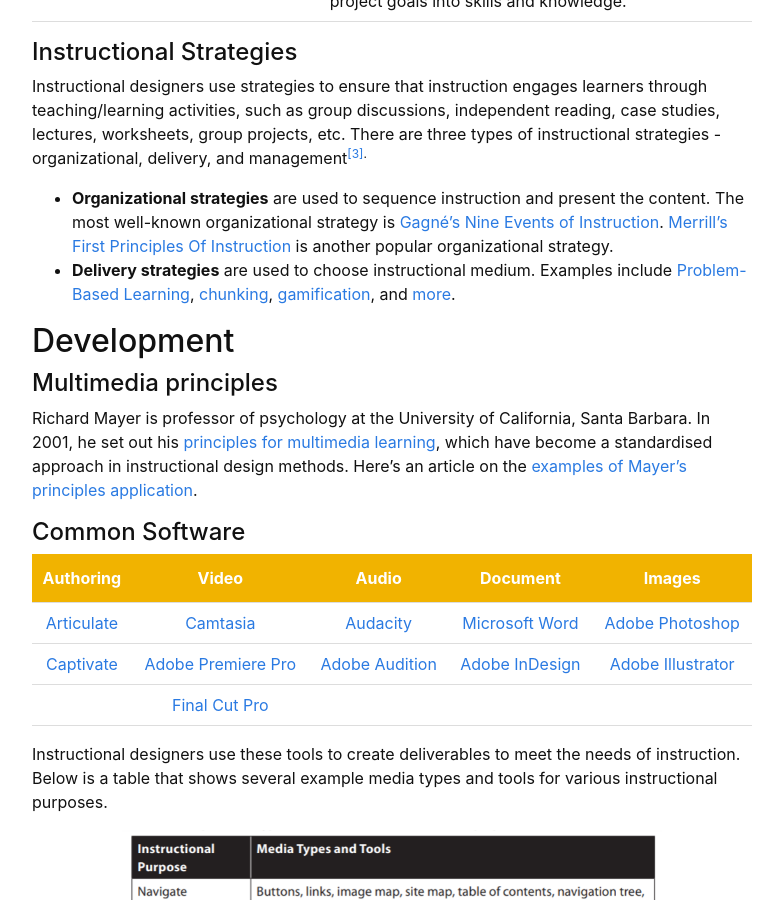
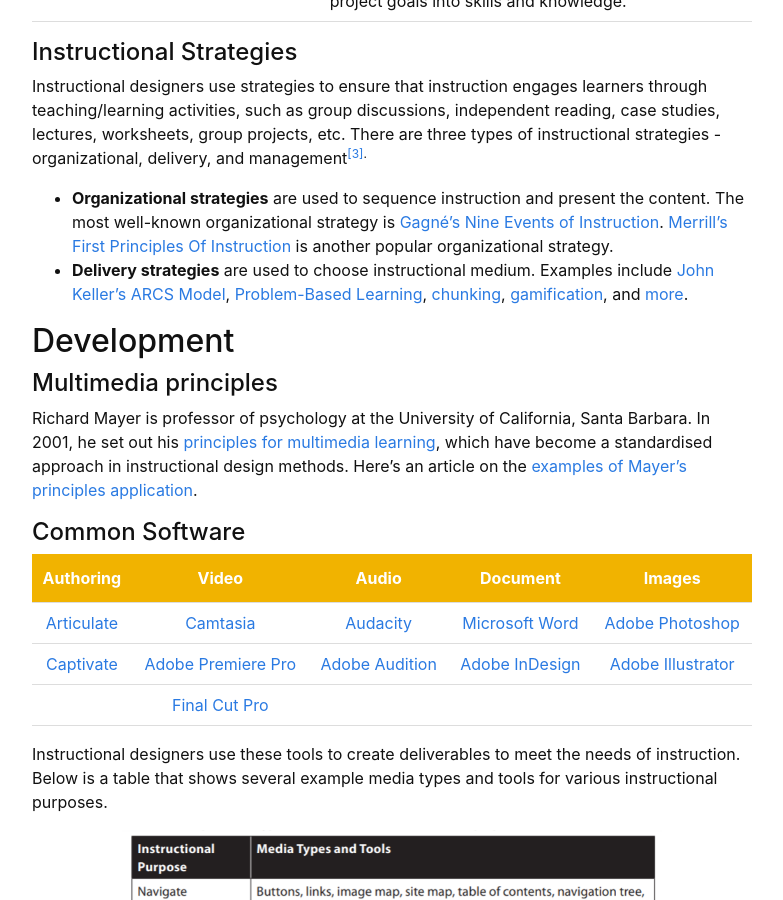
Before and after one commit to hanwendong1/IntrotoID, a Jekyll site: the page built from content/3-ADDIE.md, in a window 1280 px wide and 900 px high, scrolled down 2273 px. Shown: the whole window, without its empty margins (248-1031 px from the left). Built offline with Jekyll 4.4.1, drawn with Linux system fonts in a browser that asks for light colours.

Commit message:
Update 3-ADDIE.md

```diff
--- a/content/3-ADDIE.md
+++ b/content/3-ADDIE.md
@@ -92,7 +92,7 @@ One common method to write a learning objective or outcome is the A. B. C. D. me
 Instructional designers use strategies to ensure that instruction engages learners through teaching/learning activities, such as group discussions, independent reading, case studies, lectures, worksheets, group projects, etc. There are three types of instructional strategies - organizational, delivery, and management<sup class="footnote-ref"><a href="#fn3" id="fnref3">[3]</a>.
 
 - **Organizational strategies** are used to sequence instruction and present the content. The most well-known organizational strategy is <a href="https://www.valpo.edu/vital/files/2015/12/gagne_nine_events.pdf" target="_blank">Gagné's Nine Events of Instruction</a>. <a href="http://instructionaldesign.io/toolkit/merrill/" target="_blank">Merrill’s First Principles Of Instruction</a> is another popular organizational strategy.
-- **Delivery strategies** are used to choose instructional medium. Examples include <a href="https://teaching.cornell.edu/teaching-resources/engaging-students/problem-based-learning" target="_blank">Problem-Based Learning</a>, <a href="https://www.nngroup.com/articles/chunking/" target="_blank">chunking</a>, <a href="https://ii.library.jhu.edu/2014/05/13/what-is-gamification-and-why-use-it-in-teaching/" target="_blank">gamification</a>, and <a href="https://kean.edu/~tpc/Instructional%20Strategies.pdf" target="_blank">more</a>.
+- **Delivery strategies** are used to choose instructional medium. Examples include <a href="https://www.learning-theories.com/kellers-arcs-model-of-motivational-design.html" target="_blank">John Keller’s ARCS Model</a>, <a href="https://teaching.cornell.edu/teaching-resources/engaging-students/problem-based-learning" target="_blank">Problem-Based Learning</a>, <a href="https://www.nngroup.com/articles/chunking/" target="_blank">chunking</a>, <a href="https://ii.library.jhu.edu/2014/05/13/what-is-gamification-and-why-use-it-in-teaching/" target="_blank">gamification</a>, and <a href="https://kean.edu/~tpc/Instructional%20Strategies.pdf" target="_blank">more</a>.
 
 ## Development
 
```
